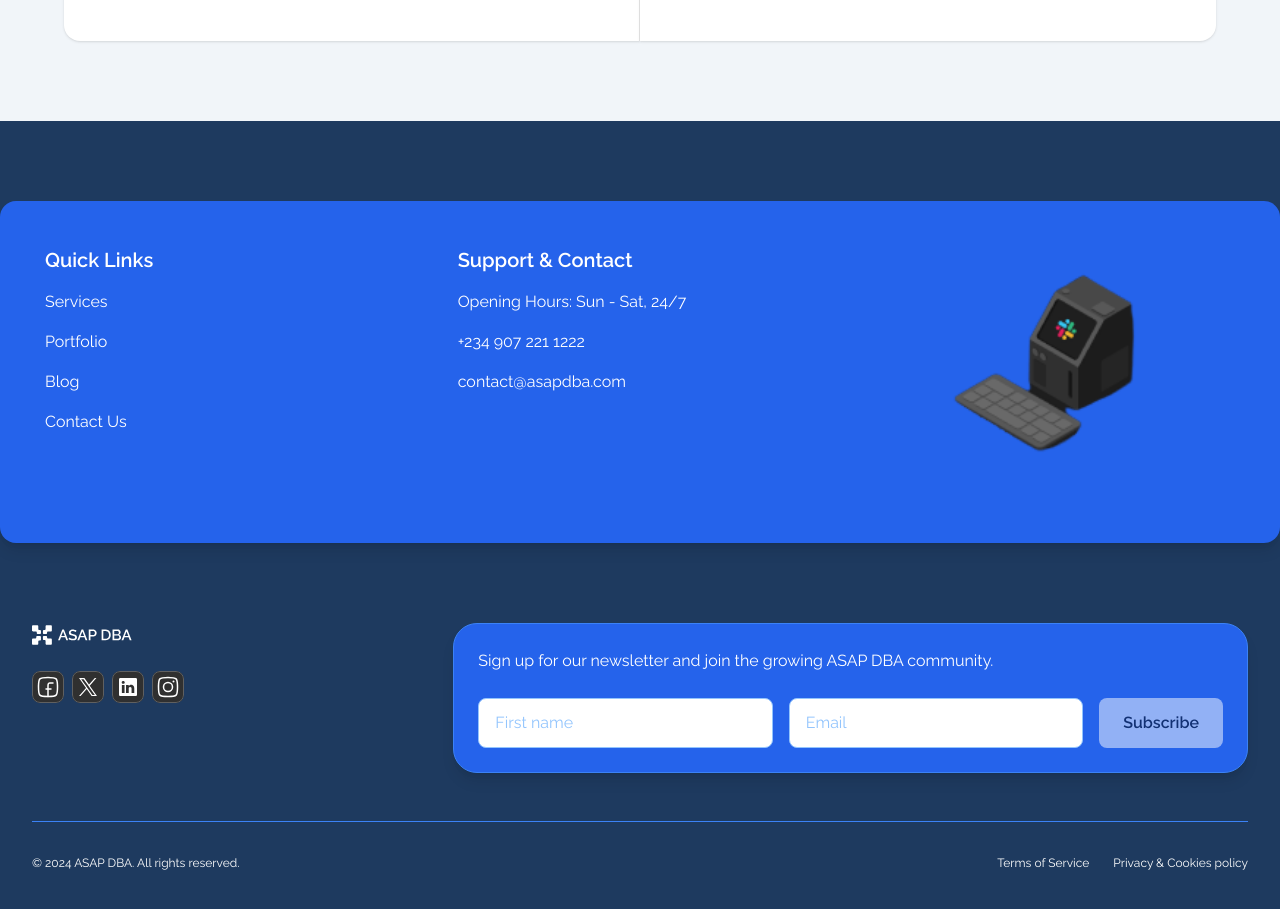
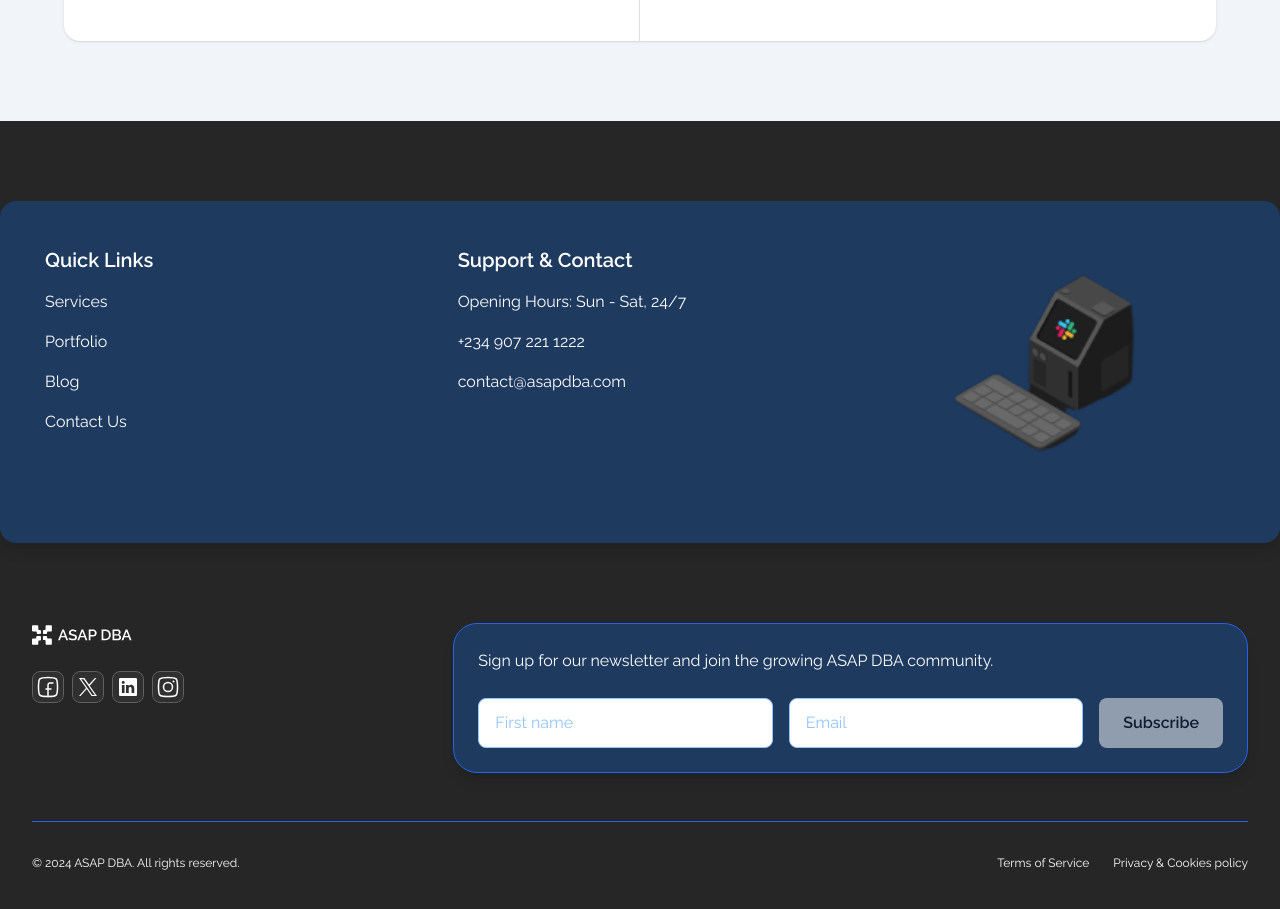
Before and after one commit to venvictor602/ASAPDB-FRONTEND, a Next.js app: page / in a window 1280 px wide. Shown: the part 5920-6829 px from the top of the page. Built offline with nearby package versions, Linux system fonts and the light colour scheme; no server answers.

Commit message:
Update Footer component styles to improve visual consistency; change background colors and border styles for enhanced aesthetics and readability.

```diff
--- a/components/footer.tsx
+++ b/components/footer.tsx
@@ -22,9 +22,9 @@ export function Footer() {
   };
 
   return (
-    <footer className="bg-[#1e3a5f] text-white py-[40px] md:py-[80px] space-y-[40px] md:space-y-[80px]">
+    <footer className="bg-[#262626] text-white py-[40px] md:py-[80px] space-y-[40px] md:space-y-[80px]">
       {/* Top Section */}
-      <div className="bg-[#2563eb] rounded-[16px] max-w-7xl sm:mx-auto mx-2 p-4 sm:p-6 lg:p-[45px] shadow-lg">
+      <div className="bg-[#1e3a5f] rounded-[16px] max-w-7xl sm:mx-auto mx-2 p-4 sm:p-6 lg:p-[45px] shadow-lg">
         <div className="grid sm:grid-cols-2 lg:grid-cols-3 items-start gap-8 sm:gap-12">
           {/* Quick Links */}
           <div className=" space-y-[16px]">
@@ -191,7 +191,7 @@ export function Footer() {
             </div>
 
             {/* Newsletter Signup */}
-            <div className="bg-[#2563eb] rounded-[24px] p-[20px] sm:p-[24px] space-y-[24px] col-span-2 shadow-lg border border-[#3b82f6]">
+            <div className="bg-[#1e3a5f] rounded-[24px] p-[20px] sm:p-[24px] space-y-[24px] col-span-2 shadow-lg border border-[#2563eb]">
               <p className="text-white text-sm sm:text-base font-normal leading-relaxed">
                 Sign up for our newsletter and join the growing ASAP DBA
                 community.
@@ -228,7 +228,7 @@ export function Footer() {
           </div>
 
           {/* Copyright */}
-          <div className="mt-8 sm:mt-12 pt-6 sm:pt-8 border-t border-[#3b82f6] flex flex-col sm:flex-row items-center justify-between gap-4 text-[12px] text-white font-normal">
+          <div className="mt-8 sm:mt-12 pt-6 sm:pt-8 border-t border-[#2563eb] flex flex-col sm:flex-row items-center justify-between gap-4 text-[12px] text-white font-normal">
             <p>© 2024 ASAP DBA. All rights reserved.</p>
             <div className="flex items-center gap-4 sm:gap-6">
               <Link
```
